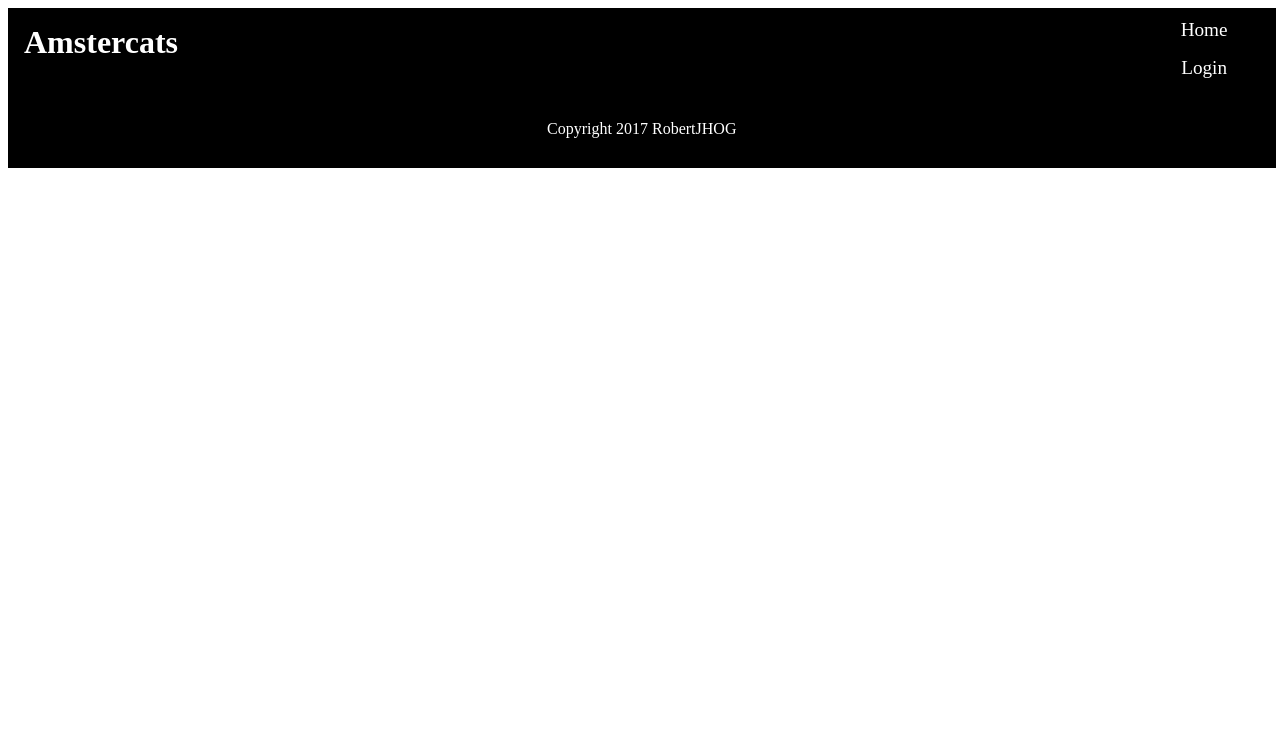
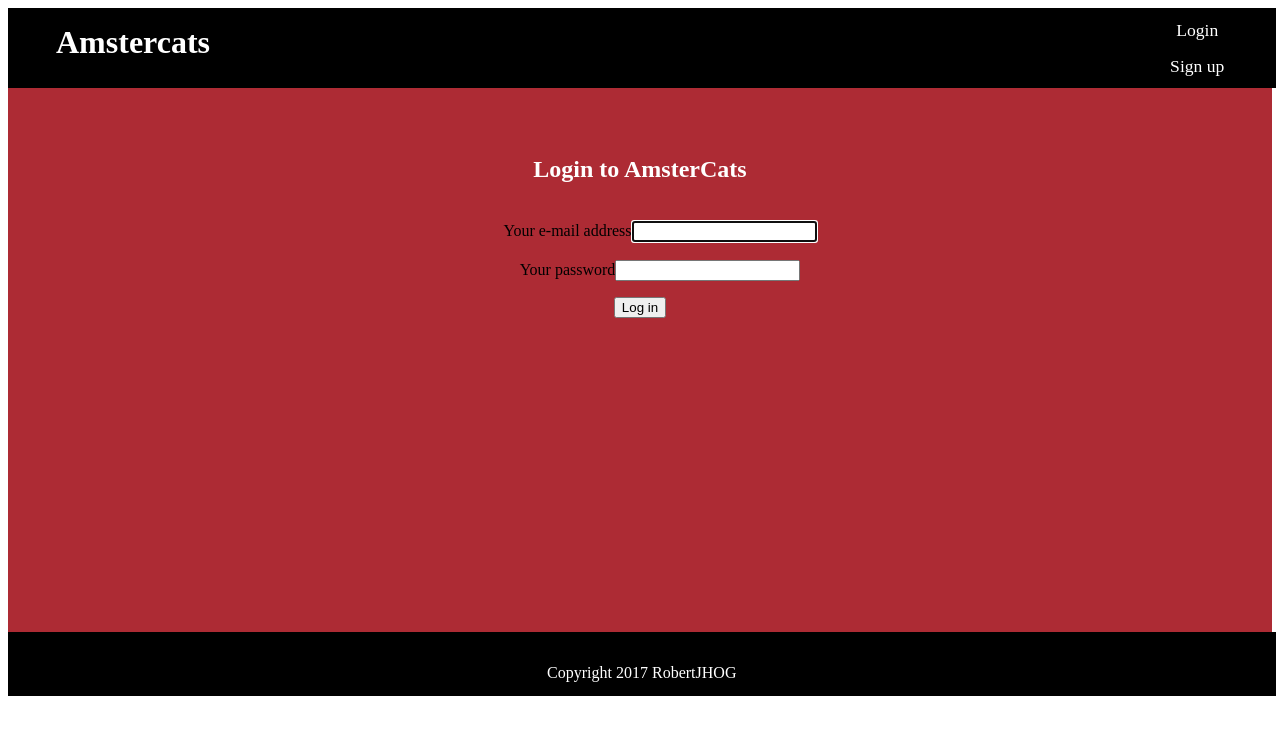
Before and after one commit to RobertJHog/Amstercats-Vue-test, a Vue app: page /login in a window 1280 px wide. Shown: the top 734 px of the page. Built offline with nearby package versions, Linux system fonts and the light colour scheme.

Commit message:
login/signup some styling

```diff
--- /dev/null
+++ b/src/components/CatCreate.vue
@@ -0,0 +1,34 @@
+<template>
+
+</template>
+
+<style scoped>
+
+  div.addcat-wrapper {
+    min-height: 50em;
+    margin-top: 4em;
+  }
+
+    h1, h2, h3 {
+      color: white;
+      text-align: center;
+    }
+
+    img {
+      max-width: 18.75em;
+      max-height: 18.75em;
+      border-radius: 5%;
+      margin-right: 2.5em;
+      box-shadow: 10px 10px 10px 10px rgba(0,0,0,0.125);
+      margin: 0.625em 35%;
+  }
+
+</style>
+
+<script>
+
+  export default {
+    name: 'CatCreate'
+  }
+
+</script>
--- a/src/components/CatItem.vue
+++ b/src/components/CatItem.vue
@@ -31,13 +31,12 @@
 <style scoped>
 
 article.cat {
-  border-style: solid;
   border-color: #ff751a;
   flex-basis: 20%;
-  min-width: 20%;
+  width: 80%;
+  margin-left: 3em;
+  margin-right: 3em;
   margin-bottom: 3.125em;
-  margin-right: 5em;
-  margin-left: 5em;
   margin-top: 2.875em;
   color: black;
   font-size: 100%;
@@ -59,7 +58,6 @@ div.stats {
   max-width: 300px;
   max-height: 300px;
   border-radius: 5%;
-  margin-right: 40px;
   box-shadow: 10px 10px 10px 10px rgba(0,0,0,0.0625);
   margin-top: 1em;
 }
--- a/src/components/CatProfile.vue
+++ b/src/components/CatProfile.vue
@@ -24,11 +24,18 @@
 <style scoped>
 
   div.profilepage {
-    color: white;
+    color: black;
     background-color: #ad2b34;
     text-align: center;
-    height: 100%;
-    padding: 6em;
+    height: 90%;
+    padding-top: 4em;
+    padding-bottom: 5em;
+    padding-left: 4em;
+    padding-right: 4em;
+  }
+
+  h3 {
+    color: darkblue;
   }
 
   div.profile-wrapper {
@@ -75,7 +82,7 @@
   }
 
   #profile-bio {
-    color: white;
+    color: darkblue;
   }
 
   footer {
--- a/src/components/CatsContainer.vue
+++ b/src/components/CatsContainer.vue
@@ -94,6 +94,7 @@
 
 import weekcat from './WeekCat.vue'
 import catitem from './CatItem.vue'
+import login from './login.vue'
 import preload from '../../catdata.json'
 
 export default {
@@ -106,7 +107,8 @@ export default {
   template: '<catscontainer/>',
   components: {
     weekcat,
-    catitem
+    catitem,
+    login
   }
 }
 </script>
--- a/src/components/WeekCat.vue
+++ b/src/components/WeekCat.vue
@@ -12,15 +12,13 @@ h1, h2 {
   text-align: center;
 }
 
-div.week-cat {
-  align-items: center;
+#weekcat {
   border: 2px solid #ff751a;
   box-sizing: border-box;
   margin-top: 20px;
   margin-right: 40px;
   width: 300px;
-  height: 500px;
-  font-size: 10em;
+  height: 400px;
   overflow: hidden;
   padding: 12px;
   border-radius: 5%;
@@ -29,7 +27,7 @@ div.week-cat {
   text-align: center;
 }
 #week-profile-photo {
-  max-width: 200px;
+  max-width: 175px;
   max-height: 300px;
   border-radius: 5%;
   box-shadow: 10px 10px 10px 10px rgba(0,0,0,0.0625);
--- a/src/components/footer.vue
+++ b/src/components/footer.vue
@@ -11,7 +11,7 @@
     background-color: black;
     color: white;
     text-align: center;
-    height: 3em;
+    height: 2em;
     padding: 1em;
     width: 97.75%;
   }
--- /dev/null
+++ b/src/components/login.vue
@@ -0,0 +1,92 @@
+<template>
+  <div class="sign-in-form">
+      <section class="login-holder">
+          <div class="login">
+              <figure class="hr-logo"></figure>
+              <form name="loginForm" v-on:submit.prevent="onSubmitHandler">
+                  <div class="preview-block login-block submit-block">
+                      <header class="preview-header">
+                          <h2>Login to AmsterCats</h2>
+                      </header>
+                      <div class="preview-content">
+                          <ul class="form-layout">
+                              <br>
+                                  <label>Your e-mail address</label>
+                                  <input v-model="auth.email" type="email" name="email" autofocus />
+                              <br>
+                              <br>
+                                  <label>Your password</label>
+                                  <input v-model="auth.password" type="password" name="password" />
+                              <br>
+                          </ul>
+                          <error-message v-if="error" v-model="error"></error-message>
+                      </div>
+                  </div>
+                  <input type="submit" value="Log in" />
+              </form>
+          </div>
+
+        </section>
+  </div>
+
+</template>
+
+<style>
+
+  div.sign-in-form {
+    text-align: center;
+    height: 28em;
+    padding: 3em;
+    color: white;
+    background-color: #ad2b34;
+  }
+
+  ul.form-layout {
+    color: black;
+  }
+
+  h1 {
+    color: white;
+    font-size: 2em;
+  }
+
+  div.input {
+    margin-bottom: .5em;
+    color: black;
+  }
+
+  a.signin {
+    font-size: 1.5em;
+    padding-right: 10px;
+  }
+
+</style>
+
+<script>
+
+  export default {
+    name: 'login',
+
+    data: () => {
+      return {
+        auth: {
+          email: '',
+          password: ''
+        },
+        error: false
+      }
+    },
+    methods: {
+      onSubmitHandler: function (e) {
+        this.$http.post('/signin', this.auth).then(response => {
+          console.log(this)
+//        console.log('res', response)
+//          this.$store.commit('user')
+          this.$router.push('/')
+        }, response => {
+          this.error = true
+        })
+      }
+    }
+  }
+</script>
--- a/src/components/nav.vue
+++ b/src/components/nav.vue
@@ -1,9 +1,9 @@
 <template>
   <div id="navbar">
-    <h1 id="nav-title"> Amstercats </h1>
+    <h1 id="nav-title"><router-link to="/">Amstercats</router-link></h1>
       <div id="nav-link-wrapper">
-        <p id="nav-links"><router-link to="/">Home</router-link></p>
         <p id="nav-links"><router-link to="/login">Login</router-link></p>
+        <p id="nav-links"><router-link to="/signup">Sign up</router-link></p>
       </div>
   </div>
 </template>
@@ -13,24 +13,23 @@
   #nav-title {
     text-align: left;
     margin-top: 0em;
+    margin-left: 1em;
     flex: 1;
   }
 
   a {
     text-decoration: none!important;
     color: white;
-    font-size: 120%;
-  }
-
-  #nav-link-wrapper {
-    margin-top: -1.3em;
-    margin-right: 2em;
+    font-size: 100%;
   }
 
   #nav-links {
+    margin-top: -.2em;
+    margin-right: 2em;
     flex: 1;
     text-decoration: none!important;
     color: white;
+    font-size: 110%;
   }
 
   #navbar {
@@ -50,8 +49,15 @@
 
 <script>
 
-  export default {
-    name: 'navbar'
+import login from './login'
+import signup from './signup'
+
+export default {
+  name: 'navbar',
+  components: {
+    login,
+    signup
   }
+}
 
 </script>
--- /dev/null
+++ b/src/components/signup.vue
@@ -0,0 +1,92 @@
+<template>
+  <div class="sign-up-form">
+      <section class="login-holder">
+          <div class="login">
+              <figure class="hr-logo"></figure>
+              <form name="loginForm" v-on:submit.prevent="onSubmitHandler">
+                  <div class="preview-block login-block submit-block">
+                      <header class="preview-header">
+                          <h2>Signup for AmsterCats</h2>
+                      </header>
+                      <div class="preview-content">
+                          <ul class="form-layout">
+                              <br>
+                                  <label>Your e-mail address</label>
+                                  <input v-model="auth.email" type="email" name="email" autofocus />
+                              <br>
+                              <br>
+                                  <label>Your password</label>
+                                  <input v-model="auth.password" type="password" name="password" />
+                              <br>
+                          </ul>
+                          <error-message v-if="error" v-model="error"></error-message>
+                      </div>
+                  </div>
+                  <input type="submit" value="Sign Up" />
+              </form>
+          </div>
+
+        </section>
+  </div>
+
+</template>
+
+<style>
+
+  div.sign-up-form {
+    text-align: center;
+    height: 28em;
+    padding: 3em;
+    color: white;
+    background-color: #ad2b34;
+  }
+
+  ul.form-layout {
+    color: black;
+  }
+
+  h1 {
+    color: white;
+    font-size: 2em;
+  }
+
+  div.input {
+    margin-bottom: .5em;
+    color: black;
+  }
+
+  a.signup {
+    font-size: 1.5em;
+    padding-right: 10px;
+  }
+
+</style>
+
+<script>
+
+  export default {
+    name: 'signup',
+
+    data: () => {
+      return {
+        auth: {
+          email: '',
+          password: ''
+        },
+        error: false
+      }
+    },
+    methods: {
+      onSubmitHandler: function (e) {
+        this.$http.post('/signup', this.auth).then(response => {
+          console.log(this)
+//        console.log('res', response)
+//          this.$store.commit('user')
+          this.$router.push('/signin')
+        }, response => {
+          this.error = true
+        })
+      }
+    }
+  }
+</script>
--- a/src/router/index.js
+++ b/src/router/index.js
@@ -2,6 +2,8 @@ import Vue from 'vue'
 import Router from 'vue-router'
 import CatsContainer from '../components/CatsContainer'
 import CatProfile from '../components/CatProfile'
+import signup from '../components/signup'
+import login from '../components/login'
 
 Vue.use(Router)
 
@@ -15,6 +17,16 @@ const routes = [
     path: '/catprofiles',
     name: 'CatProfile',
     component: CatProfile
+  },
+  {
+    path: '/login',
+    name: 'login',
+    component: login
+  },
+  {
+    path: '/signup',
+    name: 'signup',
+    component: signup
   }
 ]
 
```
